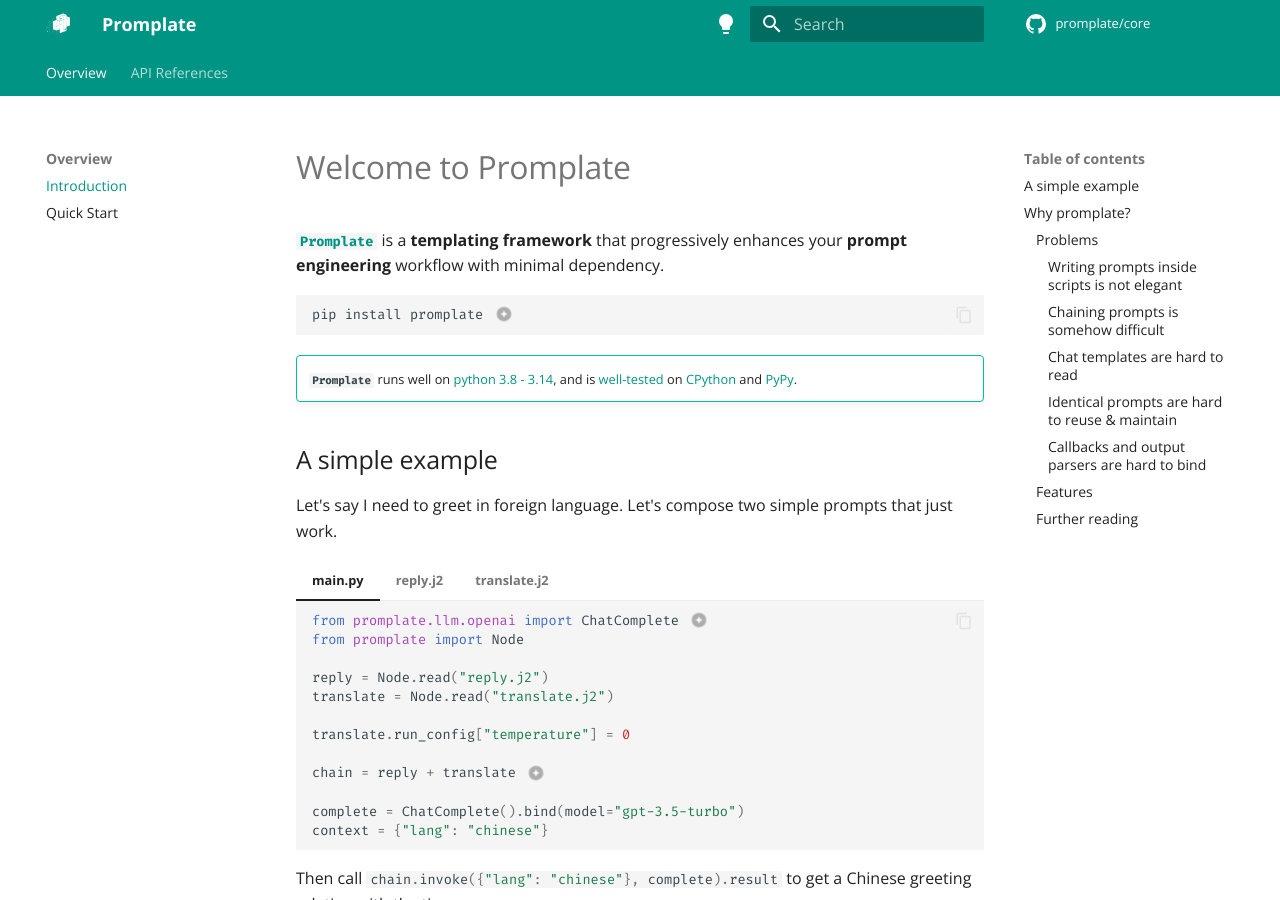
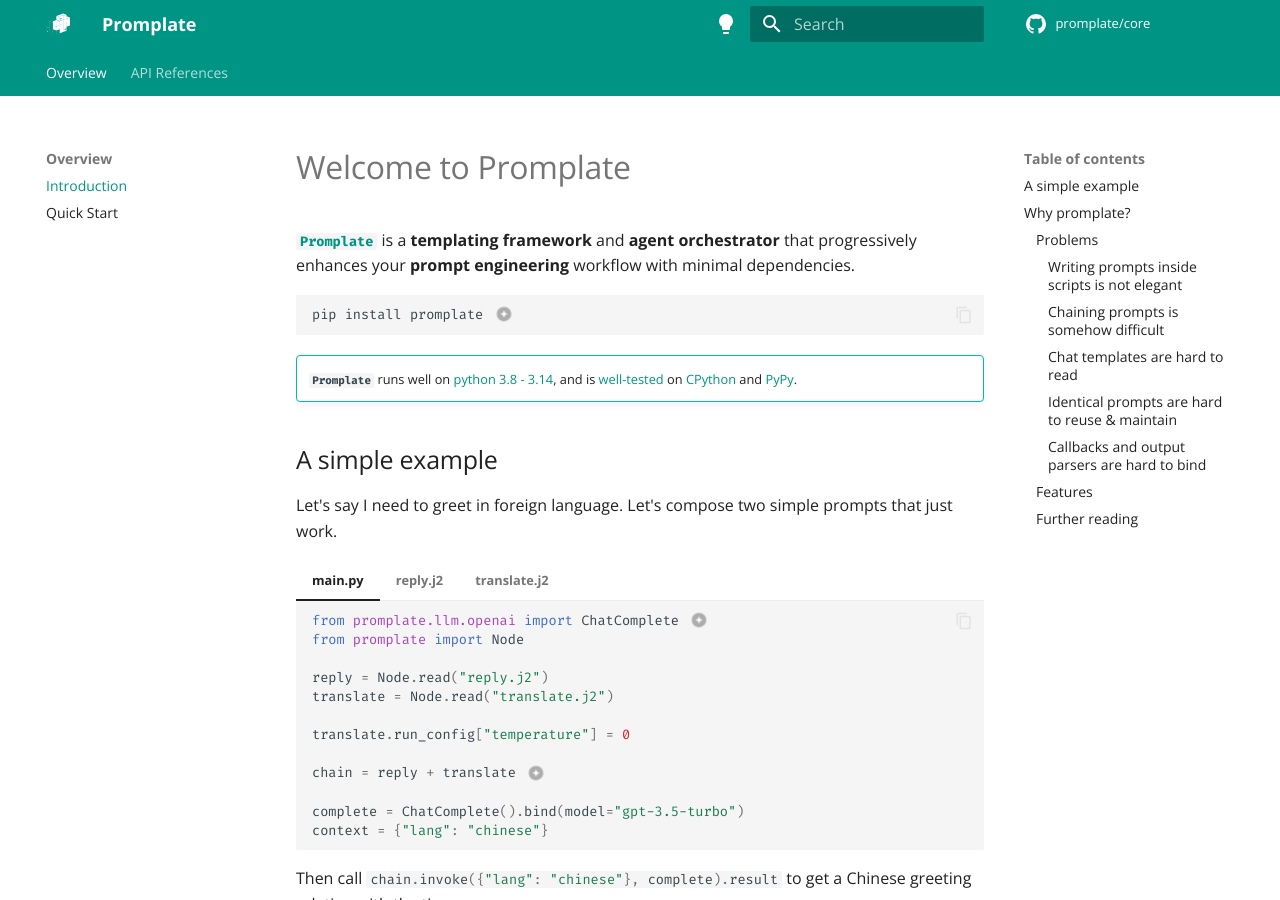
Before and after one commit to promplate/py-docs, an MkDocs documentation site: the page built from docs/index.md, in a window 1280 px wide and 900 px high. Built offline with MkDocs 1.6.1 and Material for MkDocs 9.7.7, drawn with Linux system fonts in a browser that asks for light colours; comment, search, counter and statistics services are not loaded.

Commit message:
chore: update slogan and add `site_description`

````diff
--- a/docs/index.md
+++ b/docs/index.md
@@ -4,7 +4,7 @@ title: Introduction
 
 # Welcome to Promplate
 
-[**`Promplate`**](http://promplate.dev/ "Interactive Tutorial - Promplate") is a **templating framework** that progressively enhances your **prompt engineering** workflow with minimal dependency.
+[**`Promplate`**](http://promplate.dev/ "Interactive Tutorial - Promplate") is a **templating framework** and **agent orchestrator** that progressively enhances your **prompt engineering** workflow with minimal dependencies.
 
 ```sh
 pip install promplate #(1)!
--- a/mkdocs.yml
+++ b/mkdocs.yml
@@ -2,6 +2,8 @@ site_name: Promplate
 site_url: !ENV [SITE_URL, "https://docs.py.promplate.dev"]
 repo_url: https://github.com/promplate/core
 repo_name: promplate/core
+site_description: |-
+  templating framework and agent orchestrator that progressively enhances your prompt engineering workflow with minimal dependencies
 
 theme:
   name: material
````
